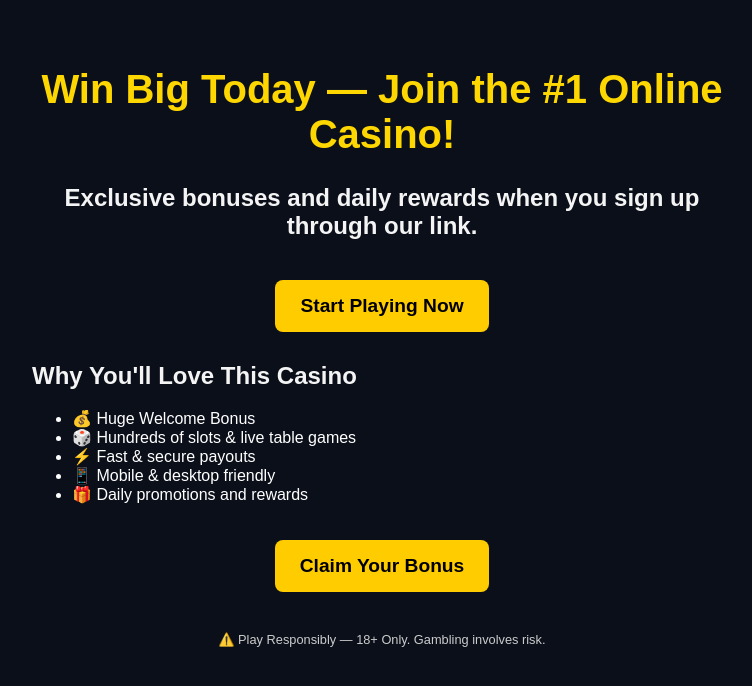
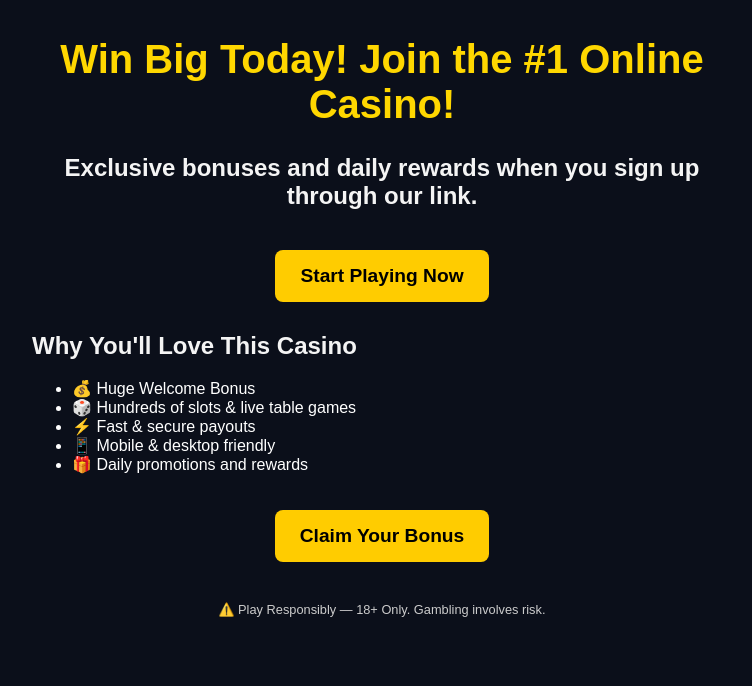
Before and after one commit to Talapyok/Lodi646g, a plain HTML site: page index.html in a window 1280 px wide. Shown: the whole page, without its empty margins (258-1010 px from the left). Drawn offline with Linux system fonts and the light colour scheme.

Commit message:
Update index.html

```diff
--- a/index.html
+++ b/index.html
@@ -39,7 +39,7 @@ html>
     .container {
         max-width: 700px;
         margin: auto;
-        padding: 40px 20px;
+        padding: 10px 20px;
     }
     h1 { font-size: 2.5rem; color: #ffd700; }
     h2 { color: #f4f4f4; }
@@ -69,7 +69,7 @@ html>
 
 <div class="container">
 
-<h1>Win Big Today — Join the #1 Online Casino!</h1>
+<h1>Win Big Today!  Join the #1 Online Casino!</h1>
 <h2>Exclusive bonuses and daily rewards when you sign up through our link.</h2>
 
 <a class="button blink" href="https://tinyurl.com/LODIG646">Start Playing Now</a>
```
